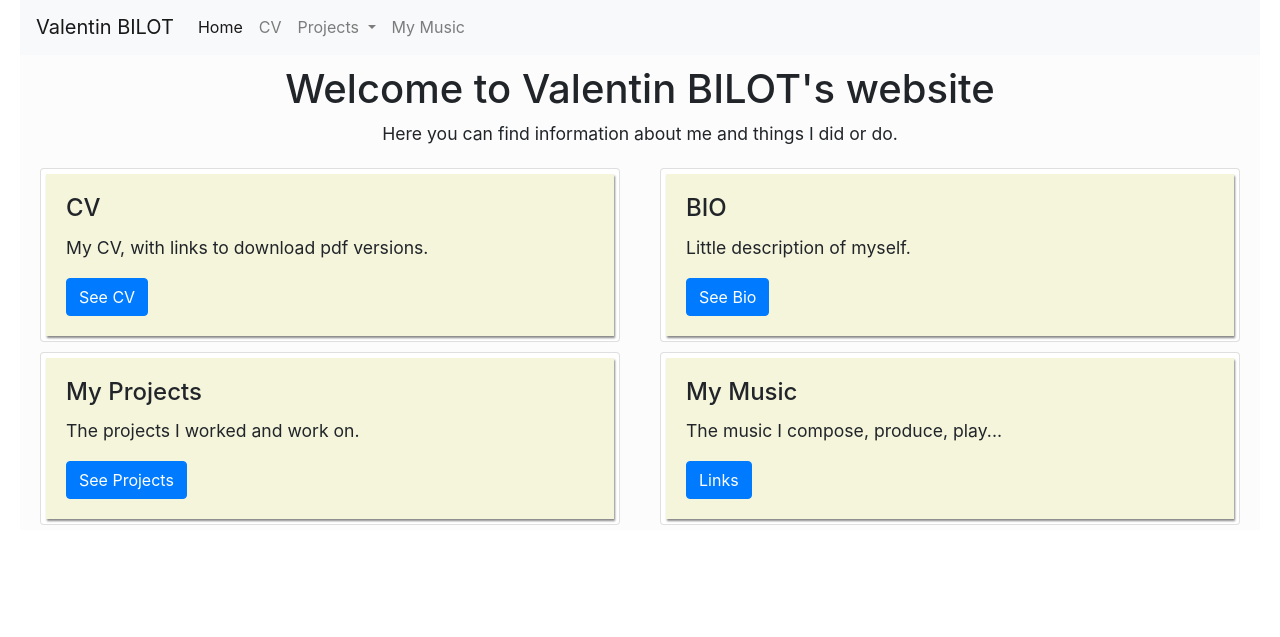
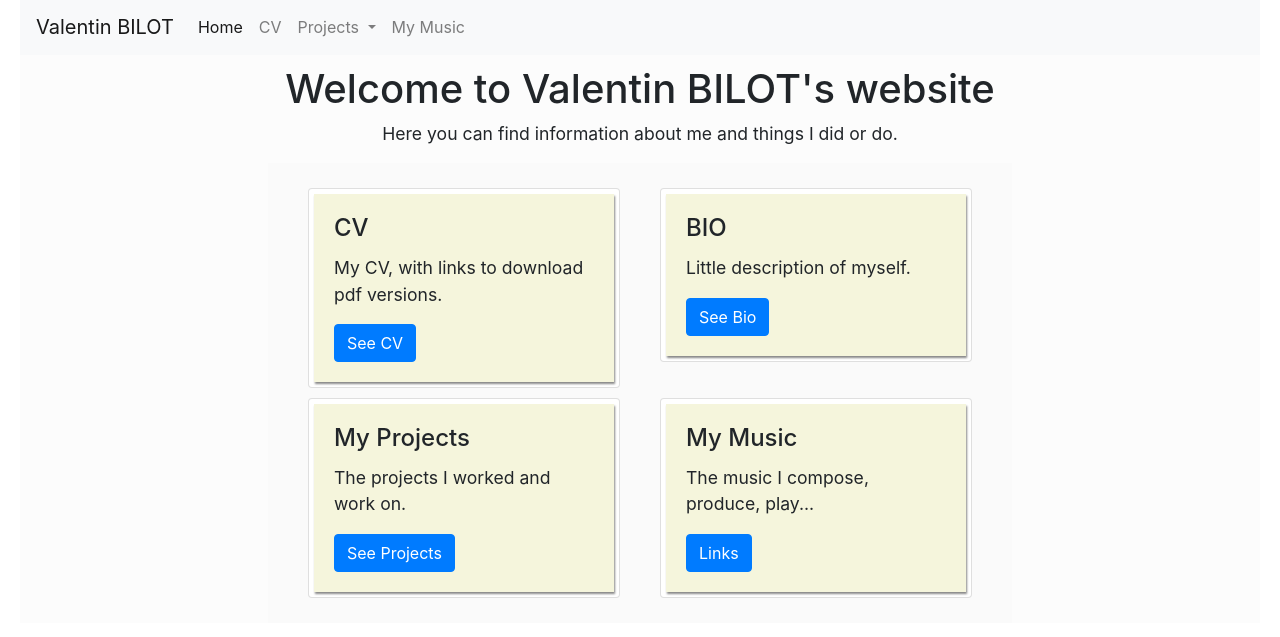
Before and after one commit to ValentinBilot/PersonalWebSite, a Node server app: page / in a window 1280 px wide. Shown: the part 21-658 px from the top of the page. Run offline with Node 20, Linux system fonts and the light colour scheme; some libraries are stand-ins or nearby versions.

Commit message:
class main on front page

```diff
--- a/views/index.twig
+++ b/views/index.twig
@@ -6,6 +6,10 @@
 
     <h1>Welcome to {{title}}'s website</h1>
     <p>Here you can find information about me and things I did or do.</p>
+
+</div>
+<div class="main">
+
 
 <div class=col-sm>
 
```
